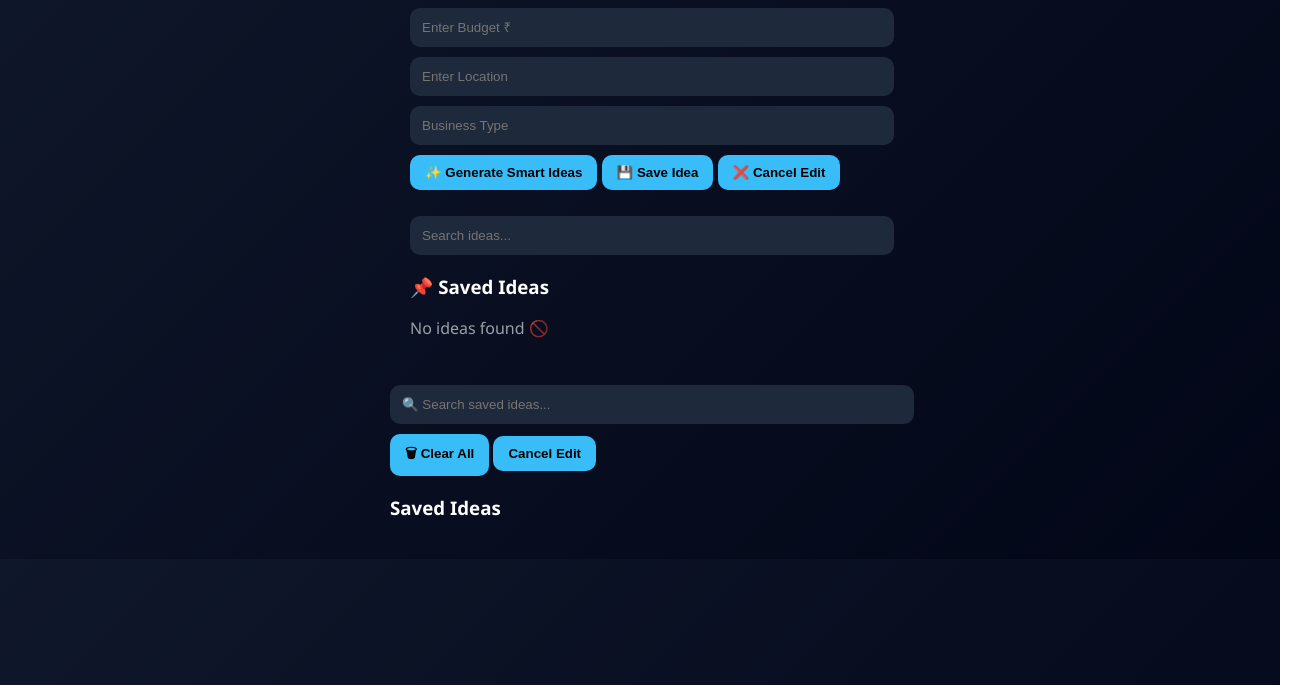
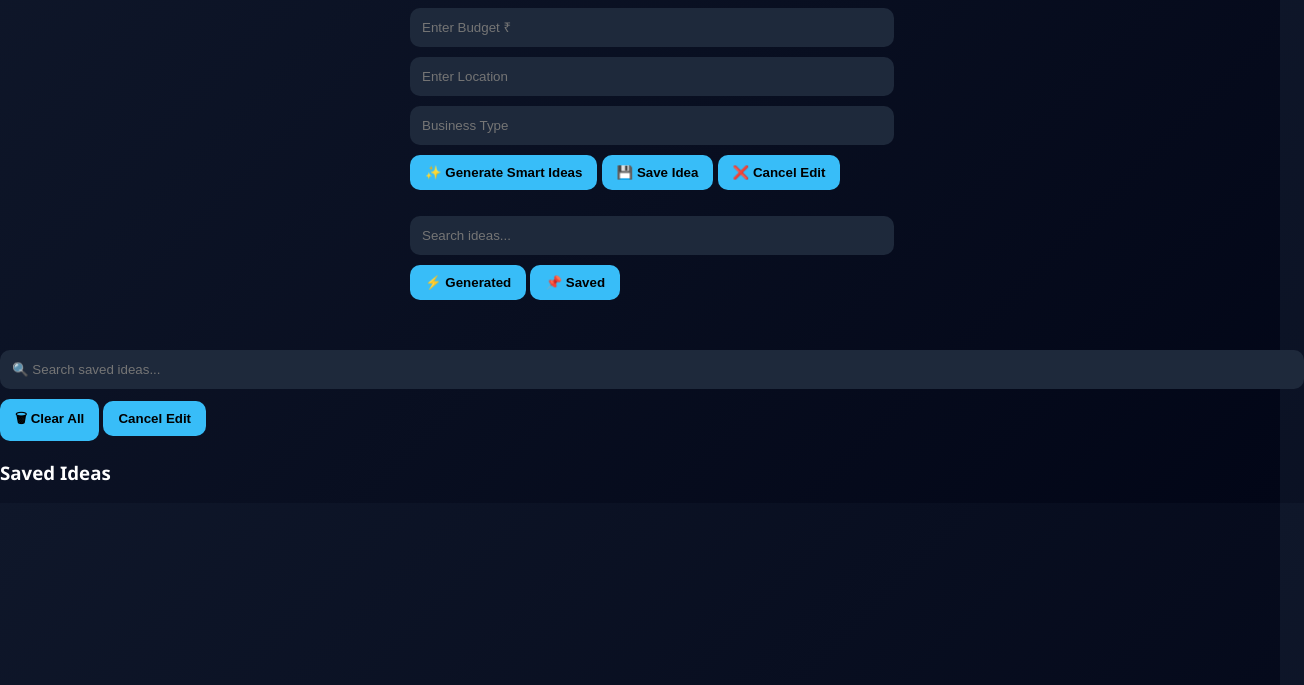
Before and after one commit to ptadas22-lab/ai-business-generator-crm, a plain HTML site: page index.html in a window 1280 px wide. Shown: the part 115-800 px from the top of the page, 1304 px wide, since content can reach past the window. Drawn offline with Linux system fonts and the light colour scheme.

Commit message:
Update index.html

```diff
--- a/index.html
+++ b/index.html
@@ -111,11 +111,25 @@ button:hover {
 
   <input id="searchInput" placeholder="Search ideas..." onkeyup="searchIdeas()">
 
-  <div id="results"></div>
+  <!-- TABS -->
+  <div class="tabs">
+    <button onclick="showTab('results')">⚡ Generated</button>
+    <button onclick="showTab('saved')">📌 Saved</button>
+  </div>
 
-  <h3>📌 Saved Ideas</h3>
-  <div id="saved"></div>
+  <!-- GENERATED SECTION -->
+  <div id="resultsSection">
+    <div id="results"></div>
+  </div>
 
+  <!-- SAVED SECTION -->
+  <div id="savedSection" style="display:none;">
+    <h3>📌 Saved Ideas</h3>
+    <button onclick="clearAll()">🗑 Clear All</button>
+    <div id="saved"></div>
+  </div>
+
+</div>
 </div>
 
 <input
```
